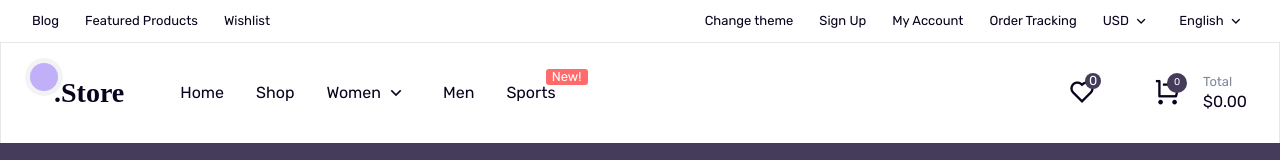
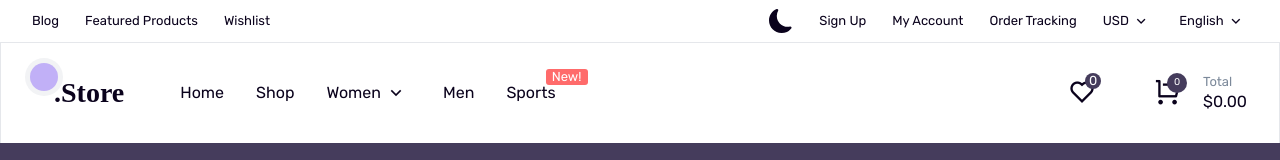
Before and after one commit to sdy2000/top-shop, a React (Vite) app: page / in a window 1280 px wide. Shown: the top 160 px of the page. Built offline with nearby package versions, Linux system fonts and the light colour scheme.

Commit message:
Create theme-button and update top-header

```diff
--- a/package.json
+++ b/package.json
@@ -13,6 +13,7 @@
     "@reduxjs/toolkit": "^1.9.5",
     "react": "^18.2.0",
     "react-dom": "^18.2.0",
+    "react-icons": "^4.10.1",
     "react-redux": "^8.1.2",
     "react-router-dom": "^6.14.2"
   },
--- /dev/null
+++ b/src/features/layouts/layout/components/index.js
@@ -0,0 +1 @@
+export { default as ThemeButton } from "./theme-button";
--- /dev/null
+++ b/src/features/layouts/layout/components/theme-button.jsx
@@ -0,0 +1,19 @@
+import { useDispatch, useSelector } from "react-redux";
+import { chengTheme } from "@/context/features";
+import { BsFillMoonFill, BsFillSunFill } from "react-icons/bs";
+
+const ThemeButton = () => {
+  const dispatch = useDispatch();
+  const { theme } = useSelector((store) => store.theme);
+
+  console.log(theme);
+  return (
+    <button
+      className="flex justify-center items-center text-2xl"
+      onClick={() => dispatch(chengTheme())}
+    >
+      {theme === "light" ? <BsFillMoonFill /> : <BsFillSunFill />}
+    </button>
+  );
+};
+export default ThemeButton;
--- a/src/features/layouts/layout/top-header.jsx
+++ b/src/features/layouts/layout/top-header.jsx
@@ -1,11 +1,6 @@
-import { useDispatch, useSelector } from "react-redux";
-import { chengTheme } from "@/context/features";
+import { ThemeButton } from "./components";
 
 const TopHeader = () => {
-  const dispatch = useDispatch();
-  const { theme } = useSelector((store) => store.theme);
-
-  console.log(theme);
   return (
     <div>
       <aside className="site-off desktop-hide">
@@ -45,9 +40,7 @@ const TopHeader = () => {
               <div className="right">
                 <ul className="flexitem main-links">
                   <li>
-                    <button onClick={() => dispatch(chengTheme())}>
-                      Change theme
-                    </button>
+                    <ThemeButton />
                   </li>
                   <li>
                     <a href="#">Sign Up</a>
```
Also changed, not shown: 1 other file (tests, documents, lock files or other folders).
